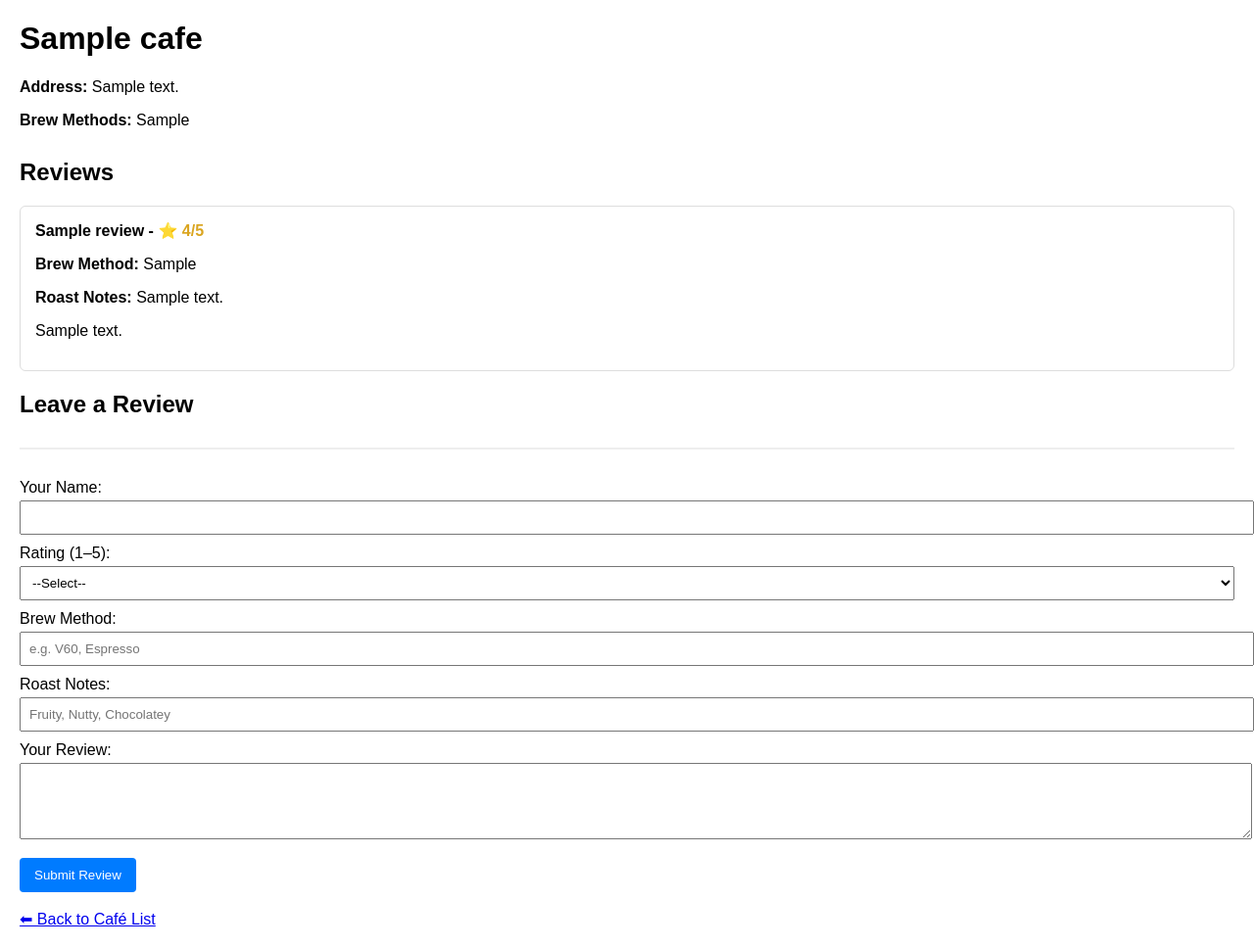
After one commit to hmiyo29/CoffeeMap, a FastAPI app: template app/frontend/templates/cafe_detail.html in a window 1280 px wide. The commit adds this page. Shown: the whole page at 98% size. Run offline with FastAPI, Linux system fonts and the light colour scheme; the template is opened without the code that fills it: most values are stand-ins (such as "Sample title", 1, 10 or a date in 2020).

Commit message:
Shift to list format, create new cafe and review

```diff
--- /dev/null
+++ b/app/frontend/templates/cafe_detail.html
@@ -0,0 +1,78 @@
+<!DOCTYPE html>
+<html>
+<head>
+  <title>{{ cafe.name }} - Details</title>
+  <style>
+    body { font-family: Arial, sans-serif; margin: 20px; }
+    .cafe-info { margin-bottom: 30px; }
+    .review-card { border: 1px solid #ddd; padding: 15px; margin-bottom: 15px; border-radius: 6px; }
+    .review-header { font-weight: bold; }
+    .rating { color: goldenrod; }
+    form { margin-top: 30px; border-top: 2px solid #eee; padding-top: 20px; }
+    label { display: block; margin-top: 10px; }
+    input, textarea, select { width: 100%; padding: 8px; margin-top: 4px; }
+    button { margin-top: 15px; padding: 10px 15px; background: #007bff; color: white; border: none; border-radius: 4px; cursor: pointer; }
+    button:hover { background: #0056b3; }
+  </style>
+</head>
+<body>
+  <h1>{{ cafe.name }}</h1>
+  <div class="cafe-info">
+    <p><strong>Address:</strong> {{ cafe.address }}</p>
+    <p><strong>Brew Methods:</strong> {{ cafe.brew_methods or "N/A" }}</p>
+  </div>
+
+  <h2>Reviews</h2>
+  {% if cafe.reviews %}
+    {% for review in cafe.reviews %}
+      <div class="review-card">
+        <div class="review-header">
+          {{ review.reviewer_name }} -
+          <span class="rating">⭐ {{ review.rating }}/5</span>
+        </div>
+        {% if review.brew_method %}
+          <p><strong>Brew Method:</strong> {{ review.brew_method }}</p>
+        {% endif %}
+        {% if review.roast_notes %}
+          <p><strong>Roast Notes:</strong> {{ review.roast_notes }}</p>
+        {% endif %}
+        {% if review.review_text %}
+          <p>{{ review.review_text }}</p>
+        {% endif %}
+      </div>
+    {% endfor %}
+  {% else %}
+    <p>No reviews yet. Be the first to review this café!</p>
+  {% endif %}
+
+  <h2>Leave a Review</h2>
+  <form action="/reviews/create" method="post">
+    <input type="hidden" name="cafe_id" value="{{ cafe.id }}">
+
+    <label for="reviewer_name">Your Name:</label>
+    <input type="text" id="reviewer_name" name="reviewer_name" required>
+
+    <label for="rating">Rating (1–5):</label>
+    <select id="rating" name="rating" required>
+      <option value="">--Select--</option>
+      {% for r in range(1,6) %}
+        <option value="{{ r }}">{{ r }}</option>
+      {% endfor %}
+    </select>
+
+    <label for="brew_method">Brew Method:</label>
+    <input type="text" id="brew_method" name="brew_method" placeholder="e.g. V60, Espresso">
+
+    <label for="roast_notes">Roast Notes:</label>
+    <input type="text" id="roast_notes" name="roast_notes" placeholder="Fruity, Nutty, Chocolatey">
+
+    <label for="review_text">Your Review:</label>
+    <textarea id="review_text" name="review_text" rows="4"></textarea>
+
+    <button type="submit">Submit Review</button>
+  </form>
+
+  <br>
+  <a href="/cafes/list">⬅ Back to Café List</a>
+</body>
+</html>
--- a/app/main.py
+++ b/app/main.py
@@ -38,10 +38,6 @@ def db_check(db: Session = Depends(get_db)):
         return {"status": "error", "message": str(e)}
 
 
-
-
-
-
 @app.get("/map", response_class=HTMLResponse)
 async def get_map(request: Request):
     return templates.TemplateResponse("map.html", {"request": request})
--- a/app/models.py
+++ b/app/models.py
@@ -17,9 +17,9 @@ class Cafe(Base):
     brew_methods = Column(String, nullable=True)  # e.g. "V60, Aeropress, Espresso"
     adstat = Column(String, default="A")  # Default status is "A" (active)
     # Relationships
-    reviews = relationship("Review", back_populates="cafe")
+    # reviews = relationship("Review", back_populates="cafe")
 
-
+    reviews = relationship("Review", back_populates="cafe", cascade="all, delete-orphan")
 # --------------------------------------
 # Review Model
 # --------------------------------------
--- a/app/schemas.py
+++ b/app/schemas.py
@@ -11,6 +11,7 @@ class CafeBase(BaseModel):
     latitude: Optional[float] = None
     longitude: Optional[float] = None
     brew_methods: Optional[str] = None  # e.g. "V60, Aeropress, Espresso"
+
 
 class CafeCreate(CafeBase):
     name: str  # Ensure name is required on create
```
Also changed, not shown: app/frontend/templates/cafe_list.html (added, +45 -0 lines), app/frontend/templates/create_cafe.html (+7 -1 lines), app/routes/cafes.py (+47 -5 lines).
